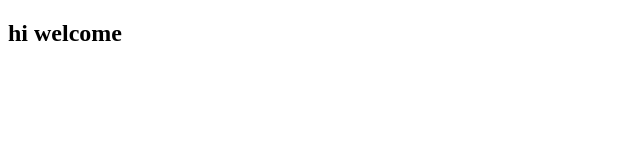
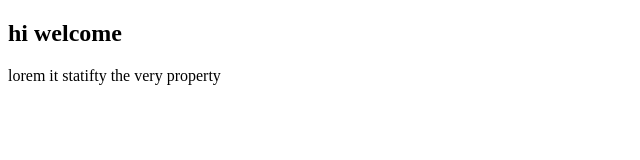
Before and after one commit to imbenish/santhosh, a plain HTML site: page index.html in a window 1280 px wide. Shown: the whole page, without its empty margins (0-640 px from the left). Drawn offline with Linux system fonts and the light colour scheme.

Commit message:
Update  santhosh

```diff
--- a/index.html
+++ b/index.html
@@ -7,5 +7,6 @@
 </head>
 <body>
     <h2> hi welcome</h2>
+    <p>lorem it statifty the very property</p>
 </body>
 </html>
```
